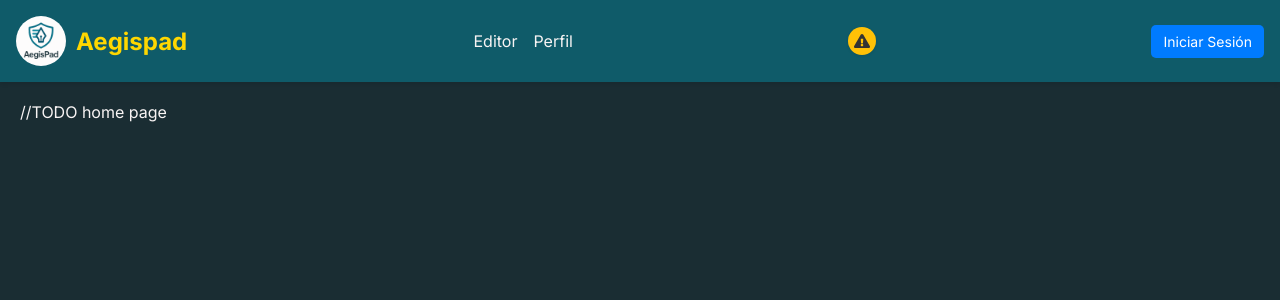
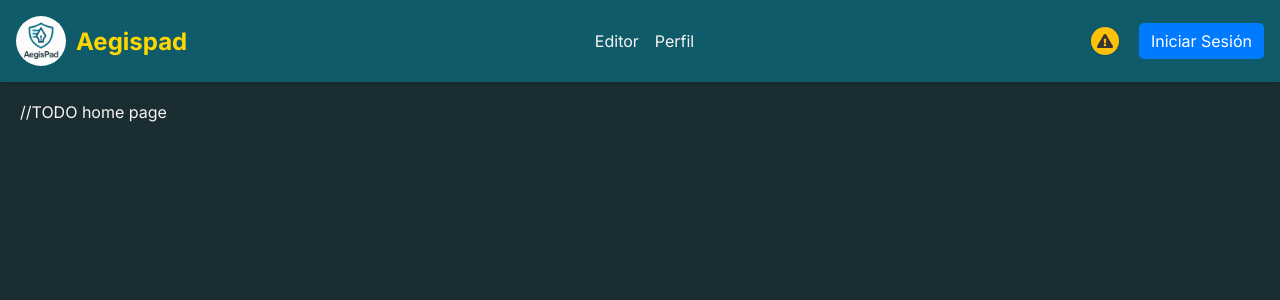
Before and after one commit to theghost1980/aegispad, a React (Vite) app: page / in a window 1280 px wide. Shown: the top 300 px of the page. Built offline with nearby package versions, Linux system fonts and the light colour scheme; no server answers; what @hiveio/dhive would draw is missing.

Commit message:
fix: mejora del layout general de app

```diff
--- a/src/components/Layout.tsx
+++ b/src/components/Layout.tsx
@@ -27,9 +27,8 @@ export function Layout({ children }: { children: ReactNode }) {
           <Link to="/profile">Perfil</Link>
         </nav>
 
-        <ServerStatusIndicator />
-
-        <div className={styles.userInfo}>
+        <div className={styles.headerRightActions}>
+          <ServerStatusIndicator />
           <AuthButton />
         </div>
       </header>
--- a/src/styles/Layout.module.css
+++ b/src/styles/Layout.module.css
@@ -37,9 +37,10 @@
   text-decoration: underline;
 }
 
-.userInfo {
-  font-size: 0.875rem;
-  color: var(--color-accent);
+.headerRightActions {
+  display: flex;
+  align-items: center;
+  gap: 15px; /* Espacio entre el ServerStatusIndicator y el AuthButton */
 }
 
 .mainContent {
```
